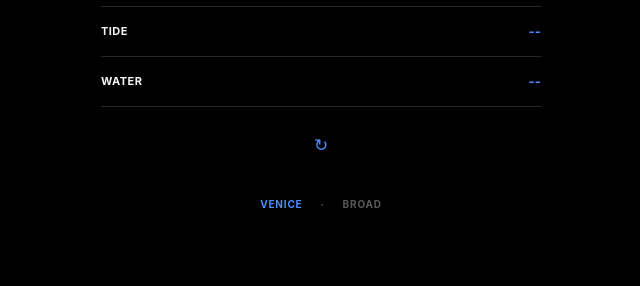
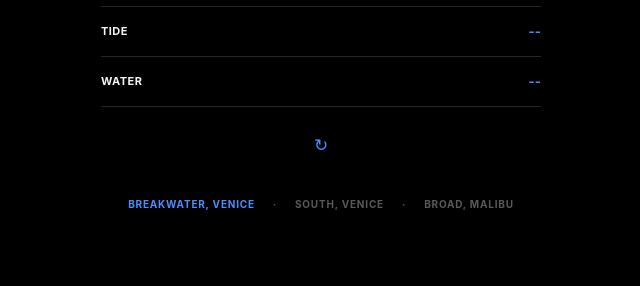
Before and after one commit to hernanqu/surf-intel, a Flask app: page / in a window 1280 px wide. Shown: the part 514-800 px from the top of the page, without its empty margins (319-959 px from the left). Run offline with Flask 3, Linux system fonts and the light colour scheme; data that the repository does not hold is empty.

Commit message:
Add Venice South surf spot

```diff
--- a/app.py
+++ b/app.py
@@ -7,6 +7,10 @@ app = Flask(__name__)
 # Simple in-memory cache to avoid excessive upstream API requests.
 MARINE_CACHE = {
     "venice": {
+        "data": None,
+        "timestamp": 0,
+    },
+    "venice_south": {
         "data": None,
         "timestamp": 0,
     },
@@ -38,6 +42,15 @@ SPOTS = {
         "name": "Venice Breakwater",
         "latitude": 33.9832,
         "longitude": -118.4743,
+        "wind_profile": {
+            "offshore": [(45, 135)],
+            "onshore": [(225, 315)],
+        },
+    },
+    "venice_south": {
+        "name": "Venice South",
+        "latitude": 33.9746774,
+        "longitude": -118.4649831,
         "wind_profile": {
             "offshore": [(45, 135)],
             "onshore": [(225, 315)],
--- a/templates/index.html
+++ b/templates/index.html
@@ -470,7 +470,15 @@
                     class="spot-option active"
                     data-spot-key="venice"
                 >
-                    VENICE
+                    BREAKWATER, VENICE
+                </button>
+                <span>·</span>
+                <button
+                    type="button"
+                    class="spot-option"
+                    data-spot-key="venice_south"
+                >
+                    SOUTH, VENICE
                 </button>
                 <span>·</span>
                 <button
@@ -478,7 +486,7 @@
                     class="spot-option"
                     data-spot-key="broad"
                 >
-                    BROAD
+                    BROAD, MALIBU
                 </button>
             </div>
 
@@ -493,7 +501,7 @@ const urlParams = new URLSearchParams(window.location.search);
 
 let activeSpot = urlParams.get("spot") || "venice";
 
-if (!["venice", "broad"].includes(activeSpot)) {
+if (!["venice", "venice_south", "broad"].includes(activeSpot)) {
     activeSpot = "venice";
 }
 
```
